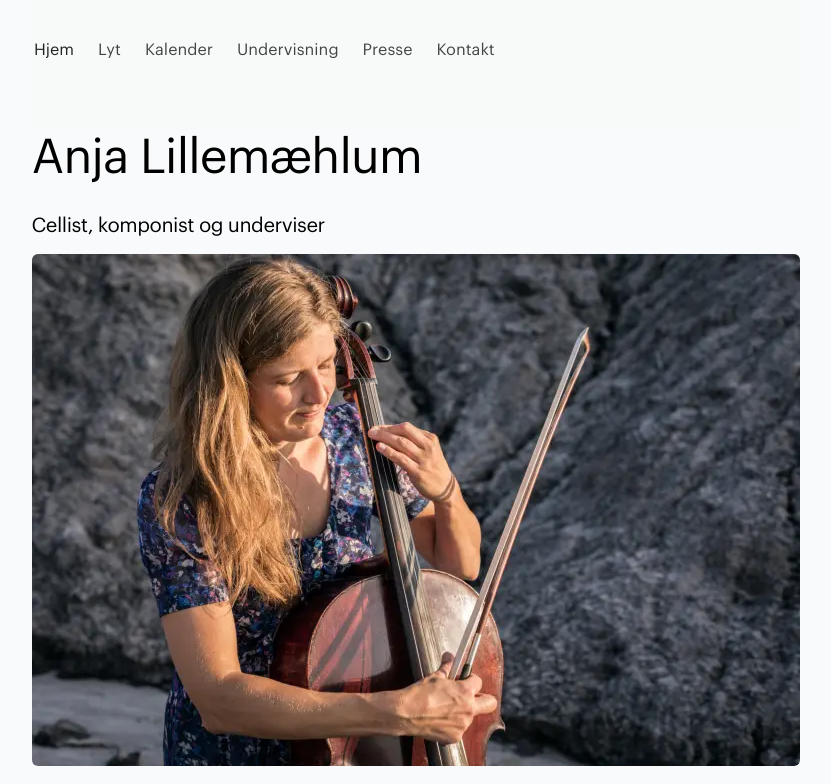
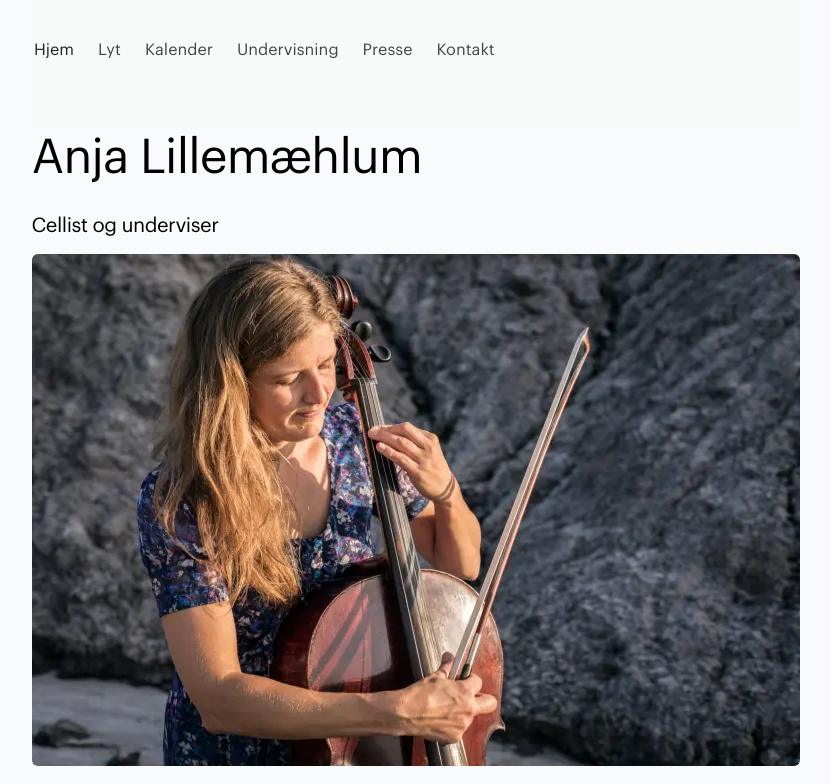
Before and after one commit to dzgreen/anjalillemaehlum.dk, a Next.js app: page / in a window 1280 px wide. Shown: the top 784 px of the page, without its empty margins (217-1048 px from the left). Built offline with nearby package versions, Linux system fonts and the light colour scheme.

Commit message:
update descriptions for Home and Lyt components

```diff
--- a/pages/index.tsx
+++ b/pages/index.tsx
@@ -9,7 +9,7 @@ export default function Home({ home }) {
           Anja Lillemæhlum
         </h1>
         <h2 className="pb-4 text-lg font-semibold tracking-tight text-black md:text-xl">
-          Cellist, komponist og underviser
+          Cellist og underviser
         </h2>
         <div className="w-full max-w-3xl">
           <Image
--- a/pages/lyt.tsx
+++ b/pages/lyt.tsx
@@ -37,11 +37,10 @@ export default function Lyt({ lyt }) {
             .
           </p>
 
-          <p>Du kan også købe <em>Songs of hope</em> på <a href="https://music.apple.com/dk/album/songs-of-hope-feat-herlufs-vokaler-ep/1838440799?l=da" target="_blank"
+          <p>Du kan også købe <em>Songs of hope</em> – nyere klassisk musik for kor og cello på <a href="https://music.apple.com/dk/album/songs-of-hope-feat-herlufs-vokaler-ep/1838440799?l=da" target="_blank"
             rel="noreferrer">Apple Music</a> eller <a href="https://gatewaymusicshop.dk/da/music/songs-hope-0" target="_blank"
               rel="noreferrer">Gateway Music Shop.</a></p>
 
-          <p>Nyere musik for kor og cello.</p>
         </div>
 
 
```
